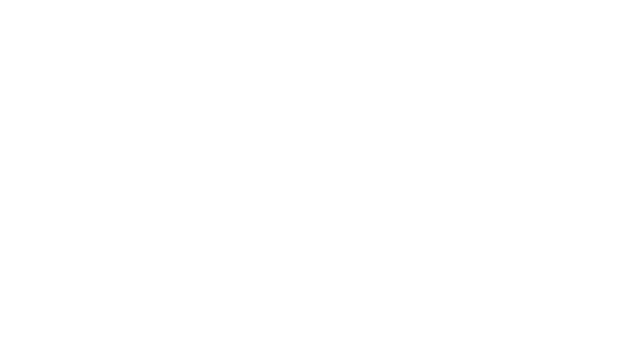
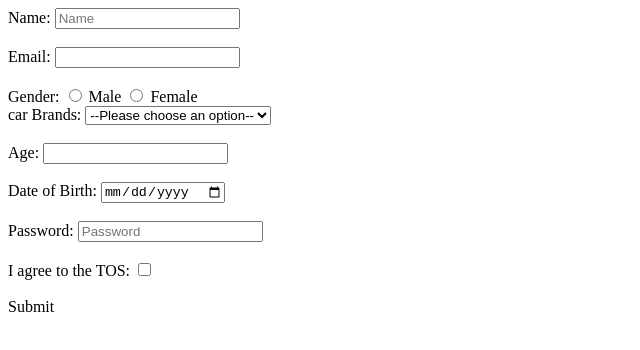
Before and after one commit to acciojob/signup-form-car-TiyanaBande, a website: page main.html in a window 1280 px wide. Shown: the whole page, without its empty margins (0-640 px from the left). Drawn offline with Linux system fonts and the light colour scheme.

Commit message:
created a submission

```diff
--- a/main.html
+++ b/main.html
@@ -4,9 +4,44 @@
 
 <head>
 	<link rel="stylesheet" href="styles.css">
+	<title>Signup Form</title>
 </head>
 
 <body>
+
+	<form method="post">
+	<lable for="name">Name:</lable>
+	<input type="text" id="name" name="name" placeholder="Name" required><br><br>
+
+	<lable for="email">Email:</lable>
+	<input type="email" id="email" name="email" required><br><br>
+
+	<lable>Gender:</lable>
+	<input type="radio" id="gender_m" name="gender" value="male" required> Male
+	<input type="radio" id="gender_f" name="gender" value="female" required> Female<br>
+
+	<lable for="cars">car Brands:</lable>
+	<select id="cars" name="cars" required>
+		<option value="">--Please choose an option--</option>
+		<option value="toyota">Toyota</option>
+		<option value="honda">Honda</option>
+		<option value="ford">Ford</option>
+	</select><br><br>
+
+	<lable for="age">Age:</lable>
+	<input type="number" id="age" name="age" placeholde="Age" required><br><br>
+
+	<lable for="dob">Date of Birth:</lable>
+	<input type="date" id="dob" name="dob" required><br><br>
+
+	<lable for="password">Password:</lable>
+     <input type="password" id="password" name="password" placeholder="Password" required><br><br>
+
+	<lable for="tos"> I agree to the TOS:</lable>
+	<input type="checkbox" id="tos" name="tos" required><br><br>
+
+	<buttom type="submit">Submit</buttom>
+	</form>
 	<!-- the entire body must be written by student -->
     <script type="text/javascript" src="./script.js">
 </script>
```
